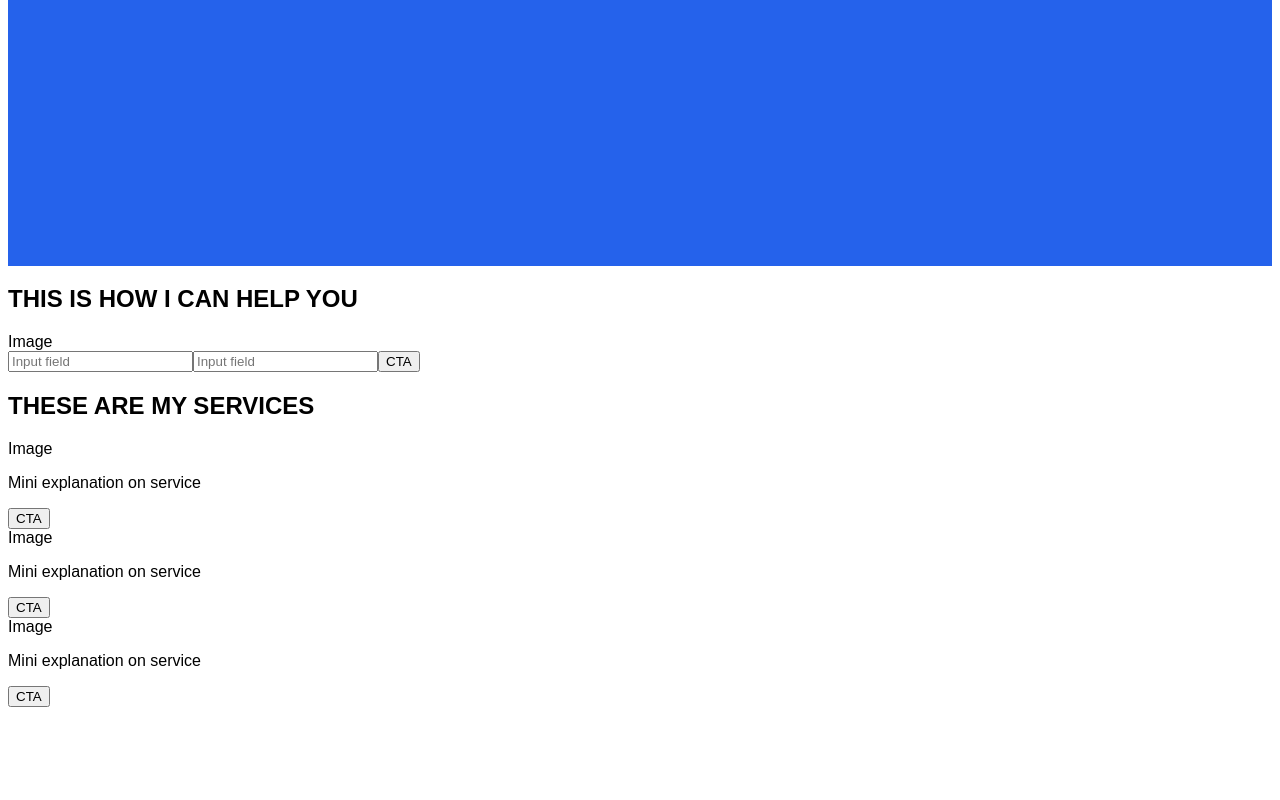
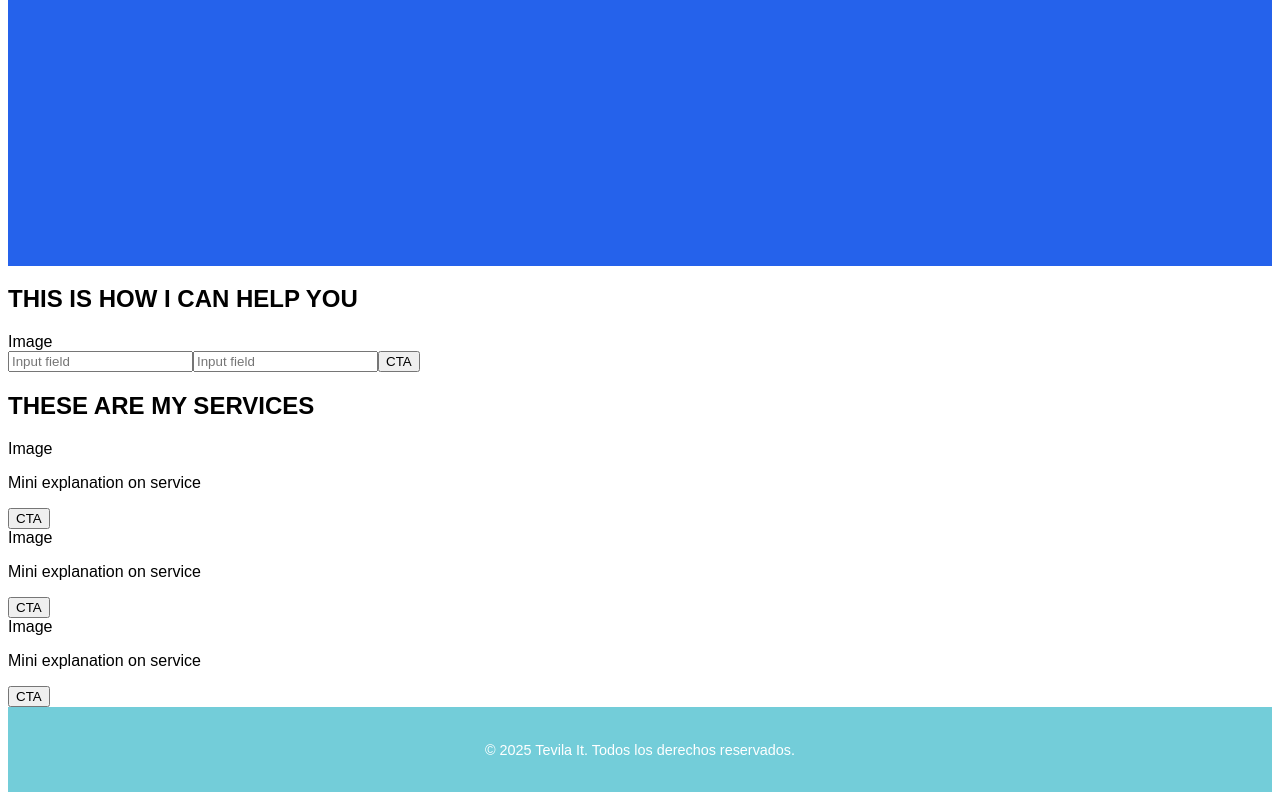
Before and after one commit to brigitteblau/tevila-it, a React (Vite) app in the folder tevila/: page / in a window 1280 px wide. Shown: the part 710-1510 px from the top of the page. Before the commit the page ends 1425 px from the top, so only its background shows below. Built offline with nearby package versions, Linux system fonts and the light colour scheme.

Commit message:
add Footer component and integrate it into App; create footer styles

```diff
--- a/tevila/src/App.jsx
+++ b/tevila/src/App.jsx
@@ -1,12 +1,14 @@
 import { BrowserRouter as Router } from 'react-router-dom';
 import AppRoutes from './routes';
 import Header from './components/Header';
+import Footer from './components/Footer';
 
 function App() {
   return (
     <Router>
       <Header />
       <AppRoutes />
+      <Footer />
     </Router>
   );
 }
--- /dev/null
+++ b/tevila/src/components/Footer.jsx
@@ -0,0 +1,26 @@
+import React from "react";
+import {Link} from "react-router-dom";
+import "../styles/footer.css";
+
+const Footer = () =>{
+
+    return (
+        <footer className="footer">
+ <div className="footer-container">
+        {/* <nav className="footer-nav">
+          <Link to="/">Inicio</Link>
+          <Link to="/sobre-nosotros">Sobre Nosotros</Link>
+          <Link to="/contacto">Contacto</Link>
+          <Link to="/servicios">Servicios</Link>
+        </nav> */}
+
+
+
+        <p className="footer-text">
+          &copy; {new Date().getFullYear()} Tevila It. Todos los derechos reservados.
+        </p>
+      </div>
+        </footer>
+    )
+}
+export default Footer
--- /dev/null
+++ b/tevila/src/styles/footer.css
@@ -0,0 +1,51 @@
+.footer {
+    background-color: var(--primary);
+    color: var(--white);
+    text-align: center;
+    padding: 20px 0;
+  }
+
+  .footer-container {
+    max-width: 1200px;
+    margin: 0 auto;
+    padding: 0 20px;
+  }
+
+  .footer-nav {
+    display: flex;
+    justify-content: center;
+    gap: 20px;
+    margin-bottom: 10px;
+  }
+
+  .footer-nav a {
+    color: var(--white);
+    text-decoration: none;
+    transition: color 0.3s ease;
+  }
+
+  .footer-nav a:hover {
+    text-decoration: underline;
+  }
+
+  .footer-social {
+    display: flex;
+    justify-content: center;
+    gap: 15px;
+    margin-bottom: 10px;
+  }
+
+  .social-icon {
+    color: var(--white);
+    font-size: 1.2rem;
+    transition: color 0.3s ease;
+  }
+
+  .social-icon:hover {
+    text-decoration: underline;
+
+  }
+
+  .footer-text {
+    font-size: 0.9rem;
+  }
```
